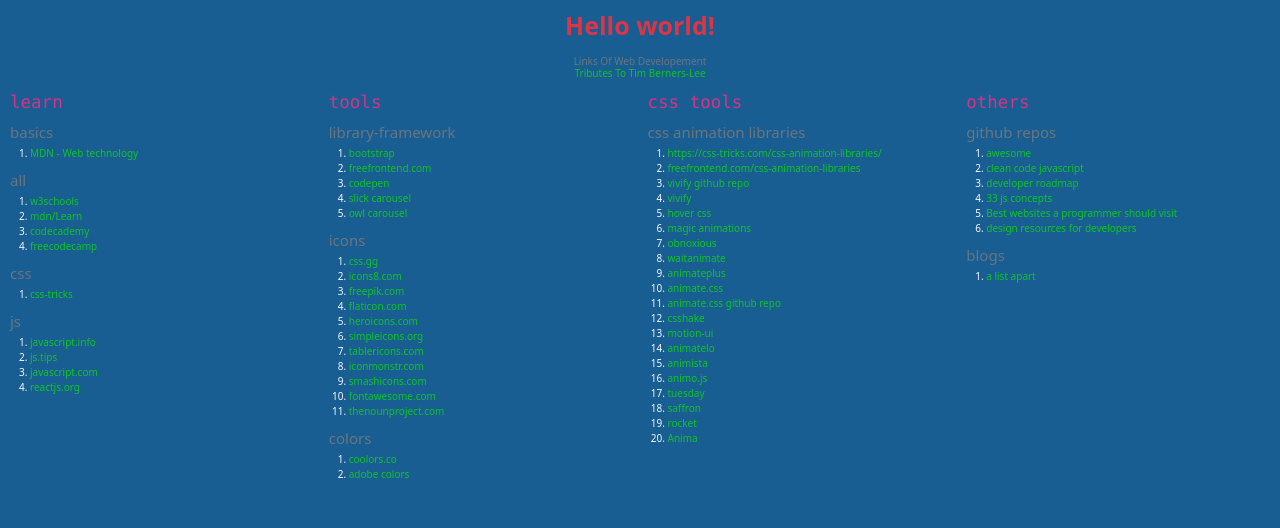
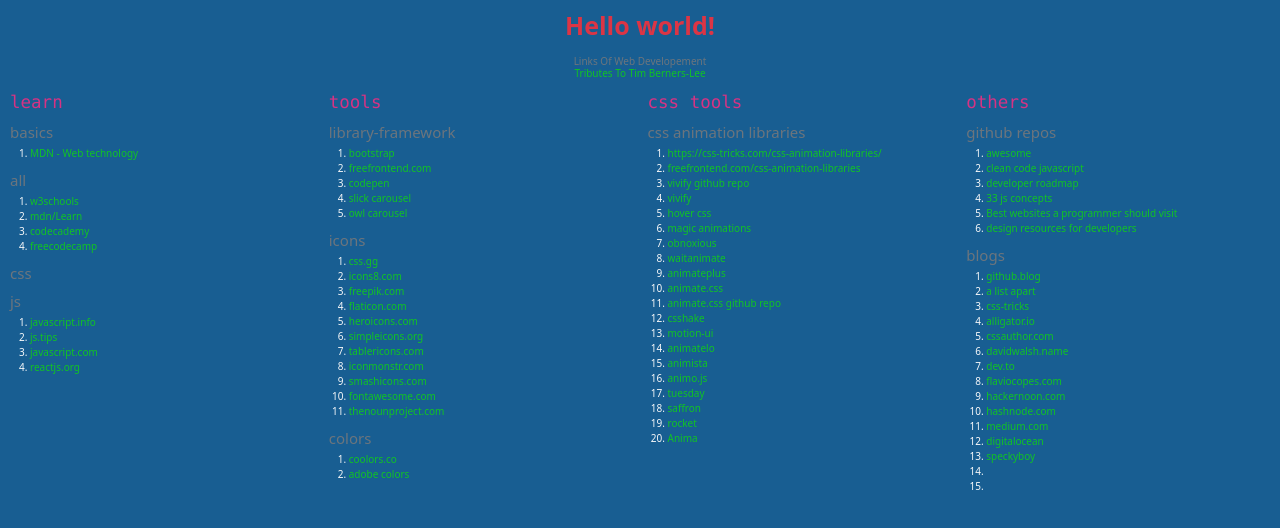
Before and after one commit to yavuz-emre/mywebsources, a plain HTML site: page index.html in a window 1280 px wide. Drawn offline with nearby package versions, Linux system fonts and the light colour scheme.

Commit message:
blogs update

```diff
--- a/index.html
+++ b/index.html
@@ -85,9 +85,7 @@
 
             <h4 class="text-secondary">css</h4>
             <ol type="1">
-                <li>
-                    <a href="https://css-tricks.com" target="_blank"> css-tricks </a>
-                </li>
+
             </ol>
 
             <h4 class="text-secondary">js</h4>
@@ -375,7 +373,49 @@
             <h4 class="text-secondary">blogs</h4>
             <ol type="1">
                 <li>
+                    <a href="https://github.blog">github.blog</a>
+                </li>
+                <li>
                     <a href="https://alistapart.com">a list apart</a>
+                </li>
+                <li>
+                    <a href="https://css-tricks.com" target="_blank"> css-tricks </a>
+                </li>
+                <li>
+                    <a href="https://alligator.io" target="_blank"> alligator.io </a>
+                </li>
+                <li>
+                    <a href="https://cssauthor.com" target="_blank">cssauthor.com</a>
+                </li>
+                <li>
+                    <a href="https://davidwalsh.name" target="_blank">davidwalsh.name</a>
+                </li>
+                <li>
+                    <a href="https://dev.to" target="_blank">dev.to</a>
+                </li>
+                <li>
+                    <a href="https://flaviocopes.com" target="_blank">flaviocopes.com</a>
+                </li>
+                <li>
+                    <a href="https://hackernoon.com" target="_blank">hackernoon.com</a>
+                </li>
+                <li>
+                    <a href="https://hashnode.com" target="_blank">hashnode.com</a>
+                </li>
+                <li>
+                    <a href="https://medium.com" target="_blank">medium.com</a>
+                </li>
+                <li>
+                    <a href="https://www.digitalocean.com/community" target="_blank">digitalocean</a>
+                </li>
+                <li>
+                    <a href="https://speckyboy.com" target="_blank">speckyboy</a>
+                </li>
+                <li>
+                    <a href="" target="_blank"></a>
+                </li>
+                <li>
+                    <a href="" target="_blank"></a>
                 </li>
             </ol>
         </div>
```
